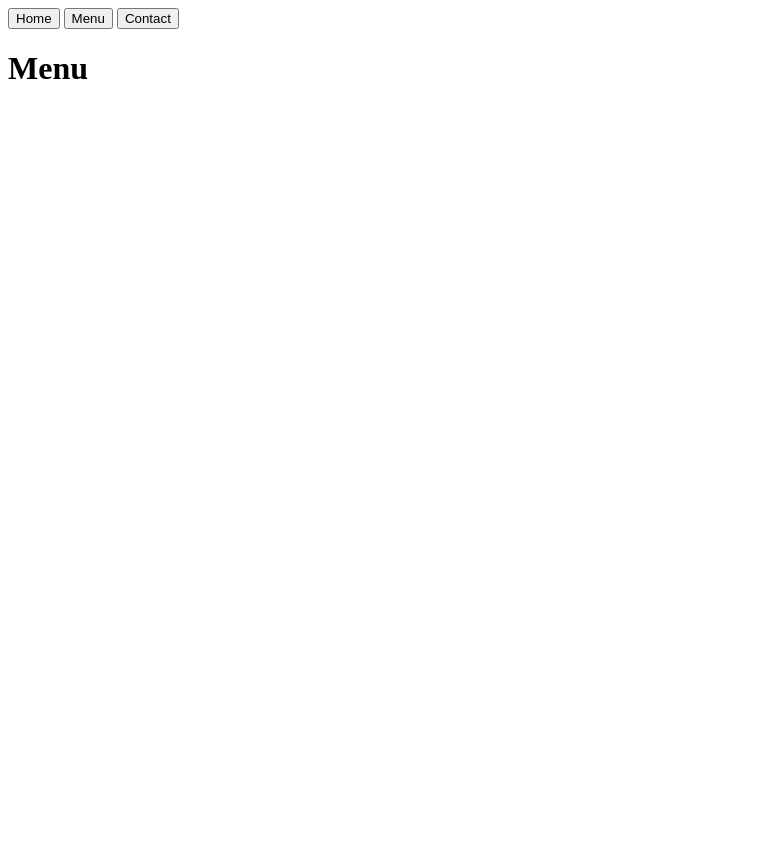
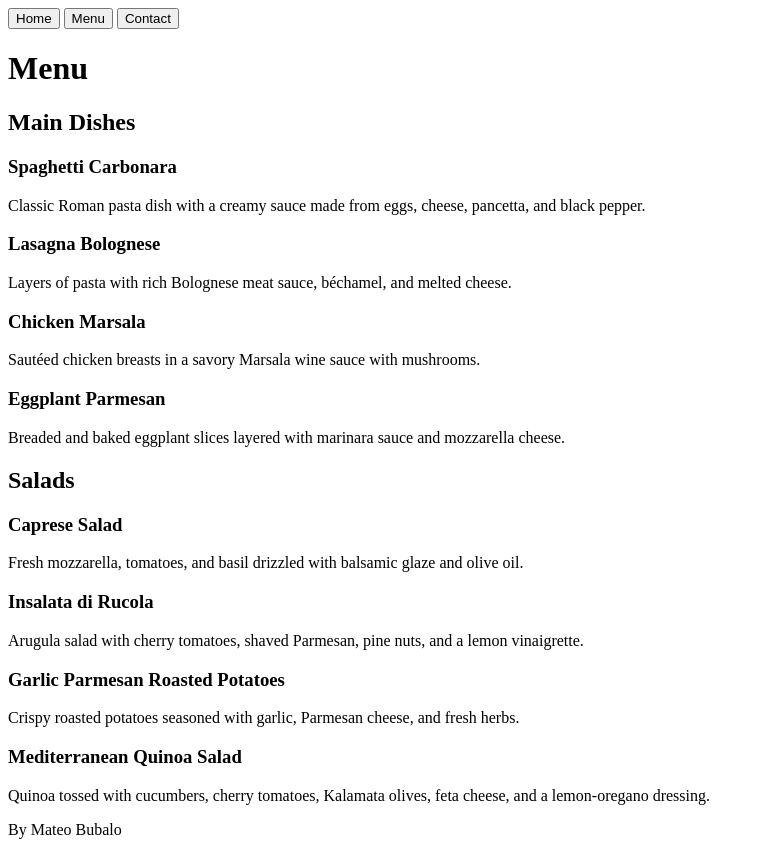
Before and after one commit to mateoo04/restaurant-page, a website built with webpack: page src/index.html in a window 1280 px wide. Both pictures are taken after a click on the button "Menu". Shown: the whole page, without its empty margins (0-761 px from the left). Before the commit the page ends 800 px from the top, so only its background shows below. Built offline with nearby package versions, Linux system fonts and the light colour scheme; files whose address does not match are found by name.

Commit message:
Style navigation and add home layout

```diff
--- a/src/contact.js
+++ b/src/contact.js
@@ -1,4 +1,6 @@
 export default function loadContact() {
+    const content = document.getElementById('content');
+
     content.innerHTML = '';
 
     const headline = document.createElement('h1');
--- a/src/home.js
+++ b/src/home.js
@@ -2,6 +2,7 @@ import RestaurantImage from './restaurant.jpg'
 
 export default function loadHome() {
     const content = document.getElementById('content');
+    content.classList.add('home-content')
 
     content.innerHTML = '';
 
@@ -9,13 +10,24 @@ export default function loadHome() {
     headline.textContent = 'Sunset Terrace';
 
     const paragraph = document.createElement('p');
+    paragraph.classList.add('about');
     paragraph.textContent = "Welcome to Sunset Terrace, where the vibrant flavors of the Mediterranean come alive in an enchanting atmosphere. Nestled in the heart of Mediterranean Europe, our restaurant offers a dining experience like no other, blending culinary artistry with stunning views of the sun setting over the azure waters."
 
     const imageElement = document.createElement('img');
     imageElement.id = 'restaurant-image';
     imageElement.src = RestaurantImage;
 
-    content.appendChild(headline);
-    content.appendChild(paragraph);
-    content.appendChild(imageElement);
+    const hoursContainer = document.createElement('div');
+    const hoursHeadline = document.createElement('h2');
+    hoursHeadline.textContent = 'Hours';
+    const hoursText = document.createElement('p');
+    hoursText.innerHTML= 'Monday - Thursday: 16:00 - 22:00<br>Friday - Saturday: 12:00 - 23:00<br>Sunday: 16:00 - 23:00'
+    hoursContainer.append(hoursHeadline, hoursText);
+
+    const locationContainer = document.createElement('div');
+    const locationHeader = document.createElement('h2');
+    locationHeader.textContent = 'Location';
+    const locationText = 'Via Tilla 34, Rome, Italy'
+    locationContainer.append(locationHeader,locationText);
+    content.append(headline, paragraph, imageElement, hoursContainer, locationContainer);
 }
--- a/src/index.html
+++ b/src/index.html
@@ -5,6 +5,7 @@
     <meta charset="UTF-8">
     <meta name="viewport" content="width=device-width, initial-scale=1.0">
     <title>Restaurant Webpage</title>
+    <link rel="stylesheet" href="./style.css">
 </head>
 
 <body>
@@ -22,6 +23,10 @@
             atmosphere. Nestled in the heart of Mediterranean Europe, our restaurant offers a dining experience like no
             other, blending culinary artistry with stunning views of the sun setting over the azure waters.</p> -->
     </div>
+
+    <footer>
+        <p>By Mateo Bubalo</p>
+    </footer>
 </body>
 
 </html>
--- a/src/menu.js
+++ b/src/menu.js
@@ -1,8 +1,91 @@
+const mainDishes = [
+    {
+        name: 'Spaghetti Carbonara',
+        description: 'Classic Roman pasta dish with a creamy sauce made from eggs, cheese, pancetta, and black pepper.'
+    }, {
+        name: 'Lasagna Bolognese',
+        description: 'Layers of pasta with rich Bolognese meat sauce, béchamel, and melted cheese.'
+    }, {
+        name: 'Chicken Marsala',
+        description: 'Sautéed chicken breasts in a savory Marsala wine sauce with mushrooms.'
+    }, {
+        name: 'Eggplant Parmesan',
+        description: 'Breaded and baked eggplant slices layered with marinara sauce and mozzarella cheese.'
+    }
+];
+
+const salads = [
+    {
+        name: 'Caprese Salad',
+        description: 'Fresh mozzarella, tomatoes, and basil drizzled with balsamic glaze and olive oil.'
+    }, {
+        name: 'Insalata di Rucola',
+        description: 'Arugula salad with cherry tomatoes, shaved Parmesan, pine nuts, and a lemon vinaigrette.'
+    }, {
+        name: 'Garlic Parmesan Roasted Potatoes',
+        description: 'Crispy roasted potatoes seasoned with garlic, Parmesan cheese, and fresh herbs.'
+    },
+    {
+        name: 'Mediterranean Quinoa Salad',
+        description: 'Quinoa tossed with cucumbers, cherry tomatoes, Kalamata olives, feta cheese, and a lemon-oregano dressing.'
+    }
+];
+
 export default function loadMenu() {
+    const content = document.getElementById('content');
+    content.classList = 'menu-content';
+
     content.innerHTML = '';
 
     const headline = document.createElement('h1');
     headline.textContent = 'Menu';
 
     content.appendChild(headline);
+
+    const mainDishesHeadline = document.createElement('h2');
+    mainDishesHeadline.textContent = 'Main Dishes';
+
+    const mainDishesContainer = document.createElement('div');
+    mainDishesContainer.classList.add('dishes-grid');
+
+    for(let i = 0; i <4; i++){
+        const dish = document.createElement('div');
+        dish.classList.add('dish');
+
+        const dishName = document.createElement('h3');
+        const dishDescription = document.createElement('p');
+
+        dishName.textContent = mainDishes[i].name;
+        dishDescription.textContent  = mainDishes[i].description;
+
+        dish.append(dishName,dishDescription);
+
+        mainDishesContainer.append(dish);
+    }
+
+    content.append(mainDishesHeadline, mainDishesContainer);
+
+    const saladsHeadline = document.createElement('h2');
+    saladsHeadline.textContent = 'Salads';
+
+    const saladsContainer = document.createElement('div');
+    saladsContainer.classList.add('dishes-grid');
+
+    for(let i = 0; i < salads.length; i++){
+        const dish = document.createElement('div');
+        dish.classList.add('dish');
+
+        const dishName = document.createElement('h3');
+        const dishDescription = document.createElement('p');
+
+        dishName.textContent = salads[i].name;
+        dishDescription.textContent  = salads[i].description;
+
+        dish.append(dishName,dishDescription);
+
+        saladsContainer.append(dish);
+    }
+
+    content.append(saladsHeadline, saladsContainer);
+
 }
--- a/webpack.config.js
+++ b/webpack.config.js
@@ -24,5 +24,6 @@ module.exports = {
     devtool: 'inline-source-map',
     devServer: {
         static: './dist',
+        watchFiles:['src/*.html','src/*.js', 'dist/style.css'],
     }
 };
```
